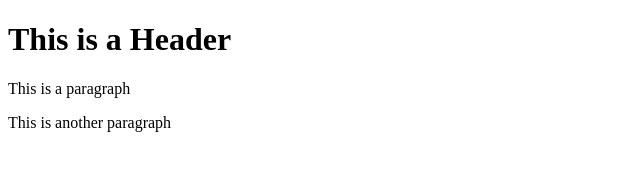
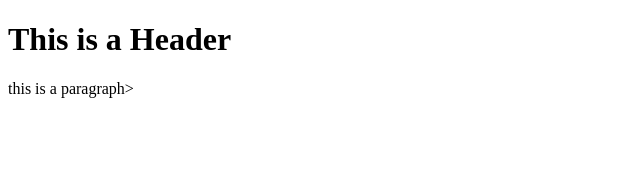
Before and after one commit to han-nah444/git-test, a plain HTML site: page index.html in a window 1280 px wide. Shown: the whole page, without its empty margins (0-640 px from the left). Drawn offline with Linux system fonts and the light colour scheme.

Commit message:
Second commit

```diff
--- a/index.html
+++ b/index.html
@@ -2,7 +2,6 @@
 <html>
   <body>
     <h1>This is a Header</h1>
-    <p>This is a paragraph</p>
-    <p>This is another paragraph</p>
+    <p>this is a paragraph></p>
   </body>
 </html>
```
Also changed, not shown: 1 other file.
